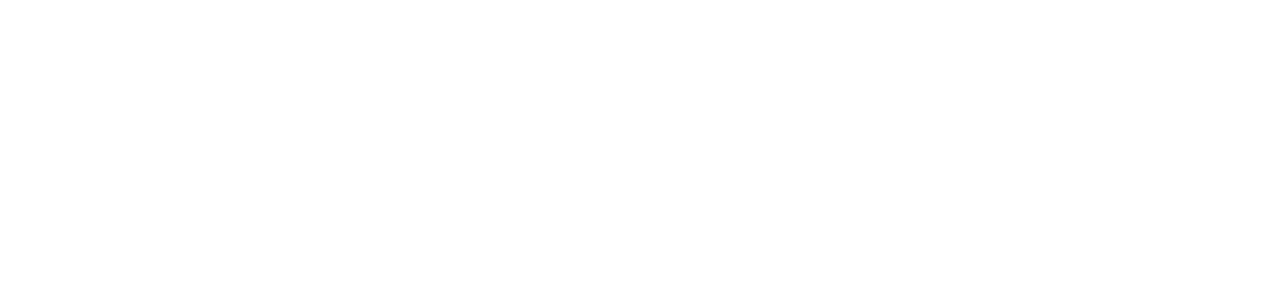
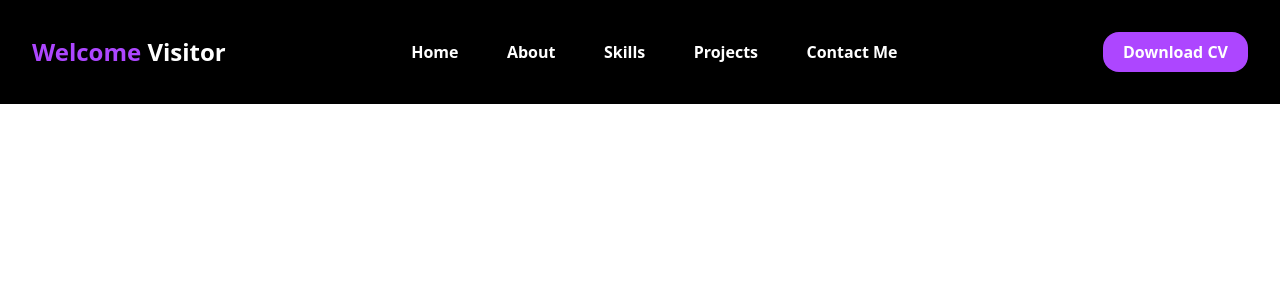
Before and after one commit to vikas-git1/Vikas-Portfolio, a React (Vite) app: page / in a window 1280 px wide. Shown: the top 300 px of the page. Built offline with nearby package versions, Linux system fonts and the light colour scheme.

Commit message:
Created Responsive Navbar

```diff
--- a/src/App.jsx
+++ b/src/App.jsx
@@ -1,7 +1,12 @@
 import React from "react";
+import Navbar from "./components/Navbar";
 
 const App = () => {
-  return <div></div>;
+  return (
+    <div>
+      <Navbar />
+    </div>
+  );
 };
 
 export default App;
--- /dev/null
+++ b/src/components/Navbar.jsx
@@ -0,0 +1,121 @@
+import React, { useState } from "react";
+import { GiHamburgerMenu } from "react-icons/gi";
+import { MdCancel } from "react-icons/md";
+import { motion, AnimatePresence } from "framer-motion";
+const Navbar = () => {
+  const navItems = ["Home", "About", "Skills", "Projects", "Contact Me"];
+  const [isActiveBtn, setIsActiveBtn] = useState(null);
+  const [isOpen, setIsOpen] = useState(false);
+  const containerVariants = {
+    hidden: {
+      opacity: 0,
+      height: 0,
+      paddingTop: 0,
+      paddingBottom: 0,
+    },
+    visible: {
+      opacity: 1,
+      height: "auto",
+      paddingTop: 10,
+      paddingBottom: 10,
+      transition: { duration: 0.4, ease: "easeInOut" },
+    },
+    exit: {
+      opacity: 0,
+      height: 0,
+      paddingTop: 0,
+      paddingBottom: 0,
+      transition: { duration: 0.3, ease: "easeInOut" },
+    },
+  };
+
+  return (
+    <nav className="sticky top-0 bg-red-400 z-50 mb-10">
+      {/* Laptop Display */}
+      <div className="hidden h-[13vh] md:flex justify-between items-center px-8 bg-black">
+        <div className={`text-2xl font-bold `}>
+          <a href="#home">
+            <span className="text-purple-500">Welcome </span>
+            <span className="text-white">Visitor</span>
+          </a>
+        </div>
+        <ul className="w-[40%] flex justify-between items-center">
+          {navItems.map((item, i) => (
+            <li
+              key={i}
+              className={`text-white font-bold cursor-pointer hover:underline hover:text-purple-500 ${
+                isActiveBtn === item ? "md:text-purple-600 underline" : ""
+              }`}
+              onClick={() => {
+                setIsActiveBtn(item);
+              }}
+            >
+              <a href={`#${item.toLowerCase().replace(/[" "]/g, "-")}`}>
+                {item}
+              </a>
+            </li>
+          ))}
+        </ul>
+        <a
+          href="/images/resume/myResume"
+          download
+          className="bg-purple-500 text-white font-bold px-5 py-2 rounded-2xl hover:bg-purple-600 cursor-pointer duration-200 ml-5"
+        >
+          Download CV
+        </a>
+      </div>
+
+      {/* Mobile Display */}
+      <div className="md:hidden">
+        <div className="bg-black flex justify-between items-center text-white p-2">
+          <motion.div
+            onClick={() => setIsOpen((prev) => !prev)}
+            className="cursor-pointer bg-white text-purple-500 p-1.5 rounded-full hover:text-purple-700"
+            whileTap={{ scale: 1.2 }}
+          >
+            {isOpen ? <MdCancel size={25} /> : <GiHamburgerMenu size={25} />}
+          </motion.div>
+          <button className="bg-purple-500 px-5 py-1 text-white font-bold text-[14px] rounded-xl cursor-pointer hover:bg-purple-600">
+            Download CV
+          </button>
+        </div>
+
+        <AnimatePresence>
+          {isOpen && (
+            <motion.div
+              className="bg-black flex flex-col items-center gap-2 overflow-hidden"
+              variants={containerVariants}
+              initial="hidden"
+              animate="visible"
+              exit="exit"
+            >
+              <div className="text-xl font-bold">
+                <span className="text-purple-500">Welcome </span>
+                <span className="text-white">Visitor</span>
+              </div>
+              <ul className="flex flex-col items-center gap-2">
+                {navItems.map((item, i) => (
+                  <li
+                    key={i}
+                    className={` cursor-pointer font-bold hover:text-purple-500 ${
+                      isActiveBtn === item
+                        ? "text-purple-500 underline font-bold"
+                        : "text-white"
+                    }`}
+                    onClick={() => setIsActiveBtn(item)}
+                  >
+                    <a href={`#${item.toLowerCase().replace(/[" ]/g, "-")}`}>
+                      {item}
+                    </a>
+                  </li>
+                ))}
+              </ul>
+            </motion.div>
+          )}
+        </AnimatePresence>
+      </div>
+    </nav>
+  );
+};
+
+export default Navbar;
```
